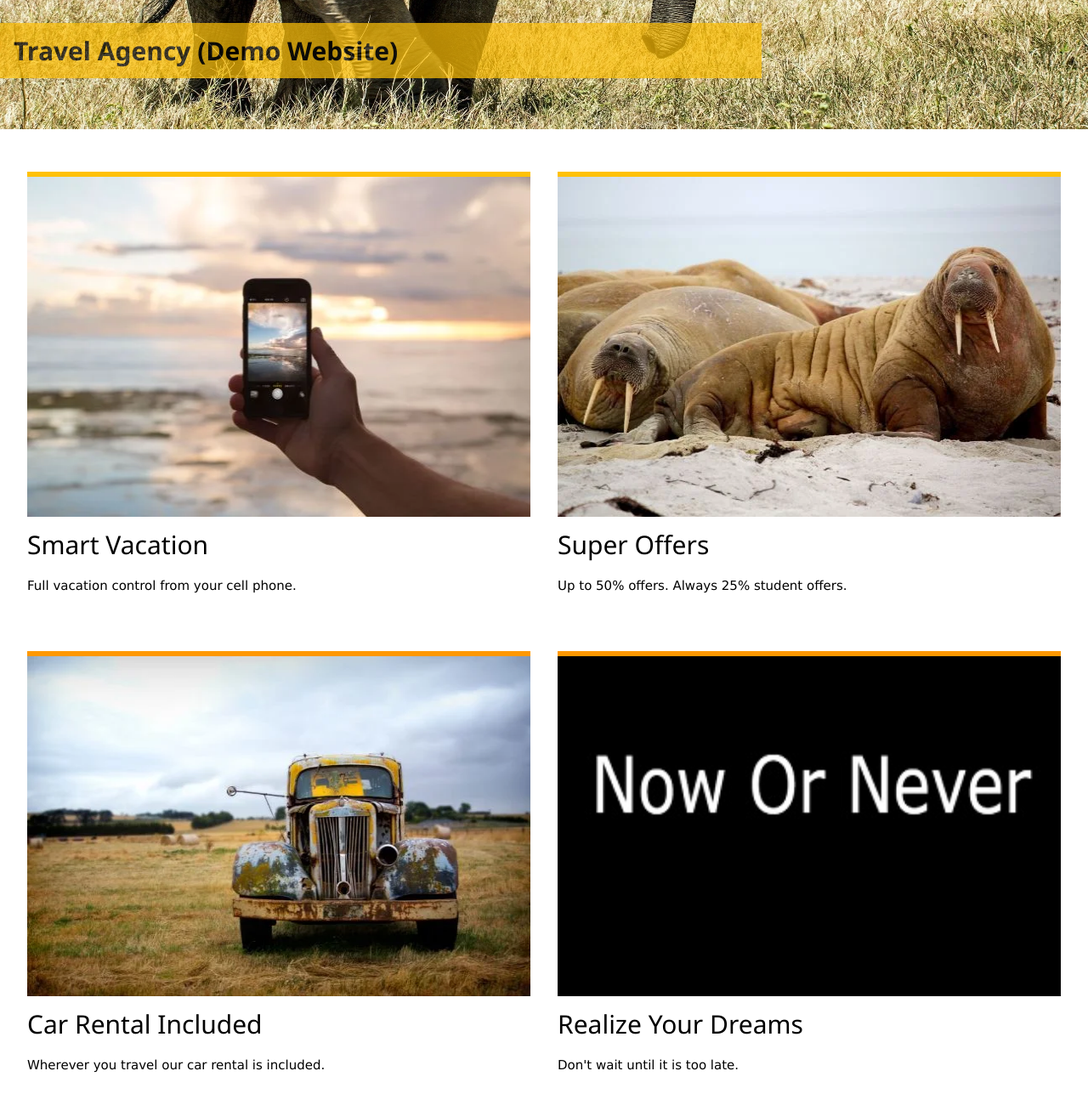
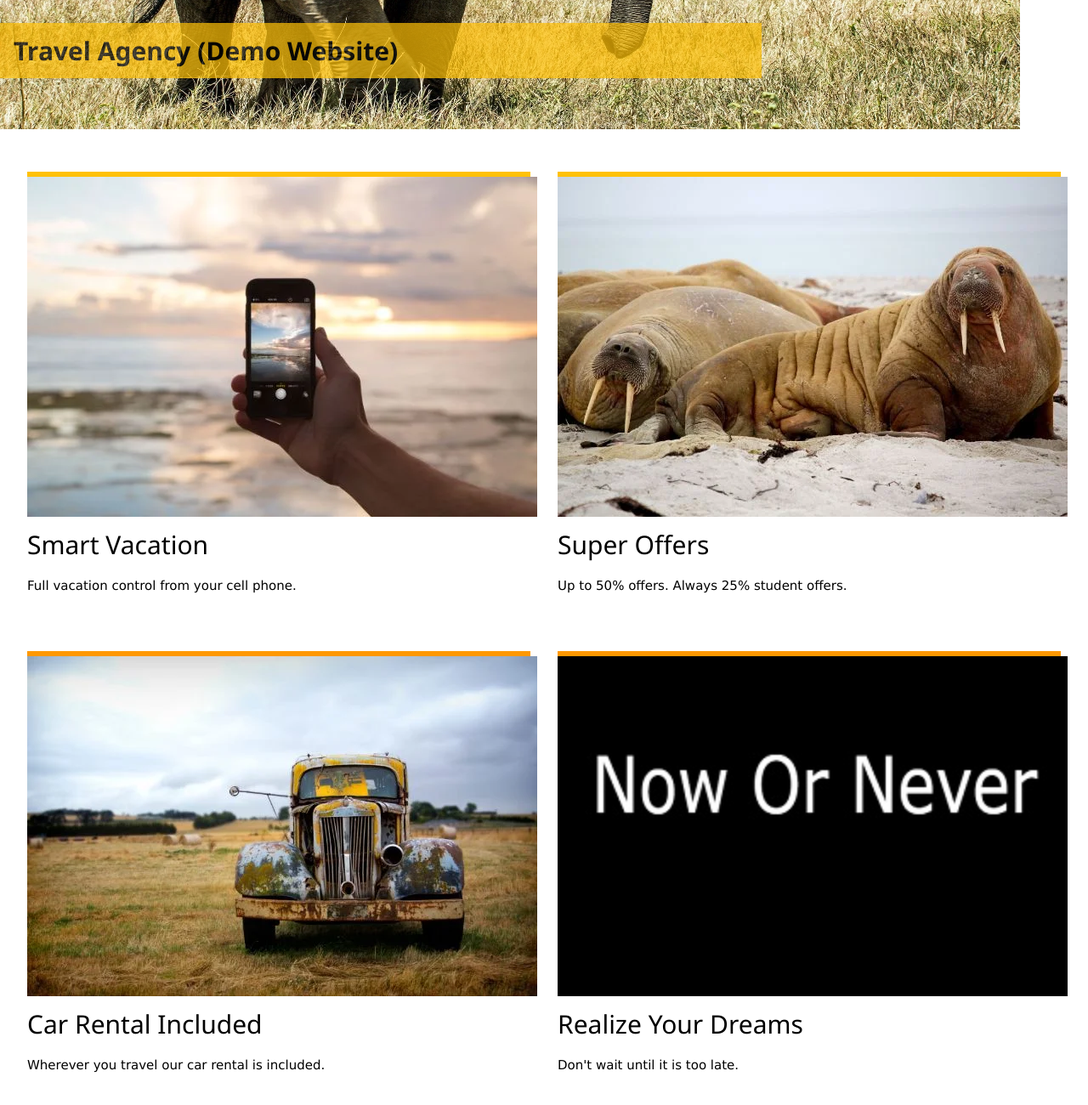
Before and after one commit to SAMOTCH/sitewebDepl2425, a plain HTML site: page index.html in a window 1280 px wide. Shown: the part 448-1748 px from the top of the page at 85% size. Drawn offline with Linux system fonts and the light colour scheme.

```diff
--- a/index.html
+++ b/index.html
@@ -15,7 +15,7 @@
 <body>
 
   <div class="w3-display-container" style="margin-bottom:50px">
-    <img src="img/main_HOME2.webp" style="width:100%" alt="main HOME" width="1200" height="600">
+    <img src="img/main_HOME2.webp" alt="main HOME" width="1200" height="600">
     <div class="w3-display-bottomleft w3-container w3-amber w3-hover-orange w3-hide-small"
       style="bottom:10%;opacity:0.7;width:70%">
       <h2><b>Travel Agency (Demo Website)</b></h2>
@@ -25,7 +25,7 @@
   <div class="w3-row w3-container" style="margin:50px 0">
     <div class="w3-half w3-container">
       <div class="w3-topbar w3-border-amber">
-        <img src="img/cellphone.webp" style="width:100%" alt="phone" width="600" height="400">
+        <img src="img/cellphone.webp" alt="phone" width="600" height="400">
         <h2>Smart Vacation</h2>
         <p>Full vacation control from your cell phone.</p>
       </div>
@@ -33,7 +33,7 @@
 
     <div class="w3-half w3-container">
       <div class="w3-topbar w3-border-amber">
-        <img src="img/sealions.webp" style="width:100%" alt="Sealions" width="600" height="400">
+        <img src="img/sealions.webp" alt="Sealions" width="600" height="400">
         <h2>Super Offers</h2>
         <p>Up to 50% offers. Always 25% student offers.</p>
       </div>
@@ -43,7 +43,7 @@
   <div class="w3-row w3-container" style="margin:50px 0">
     <div class="w3-half w3-container">
       <div class="w3-topbar w3-border-orange">
-        <img src="img/truck.webp" style="width:100%" alt="truck" width="600" height="400">
+        <img src="img/truck.webp" alt="truck" width="600" height="400">
         <h2>Car Rental Included</h2>
         <p>Wherever you travel our car rental is included.</p>
       </div>
@@ -51,7 +51,7 @@
 
     <div class="w3-half w3-container">
       <div class="w3-topbar w3-border-orange">
-        <img src="img/nowornever.jpg" style="width:100%" alt="nowornever" width="600" height="400">
+        <img src="img/nowornever.jpg" alt="nowornever" width="600" height="400">
         <h2>Realize Your Dreams</h2>
         <p>Don't wait until it is too late.</p>
       </div>
```
